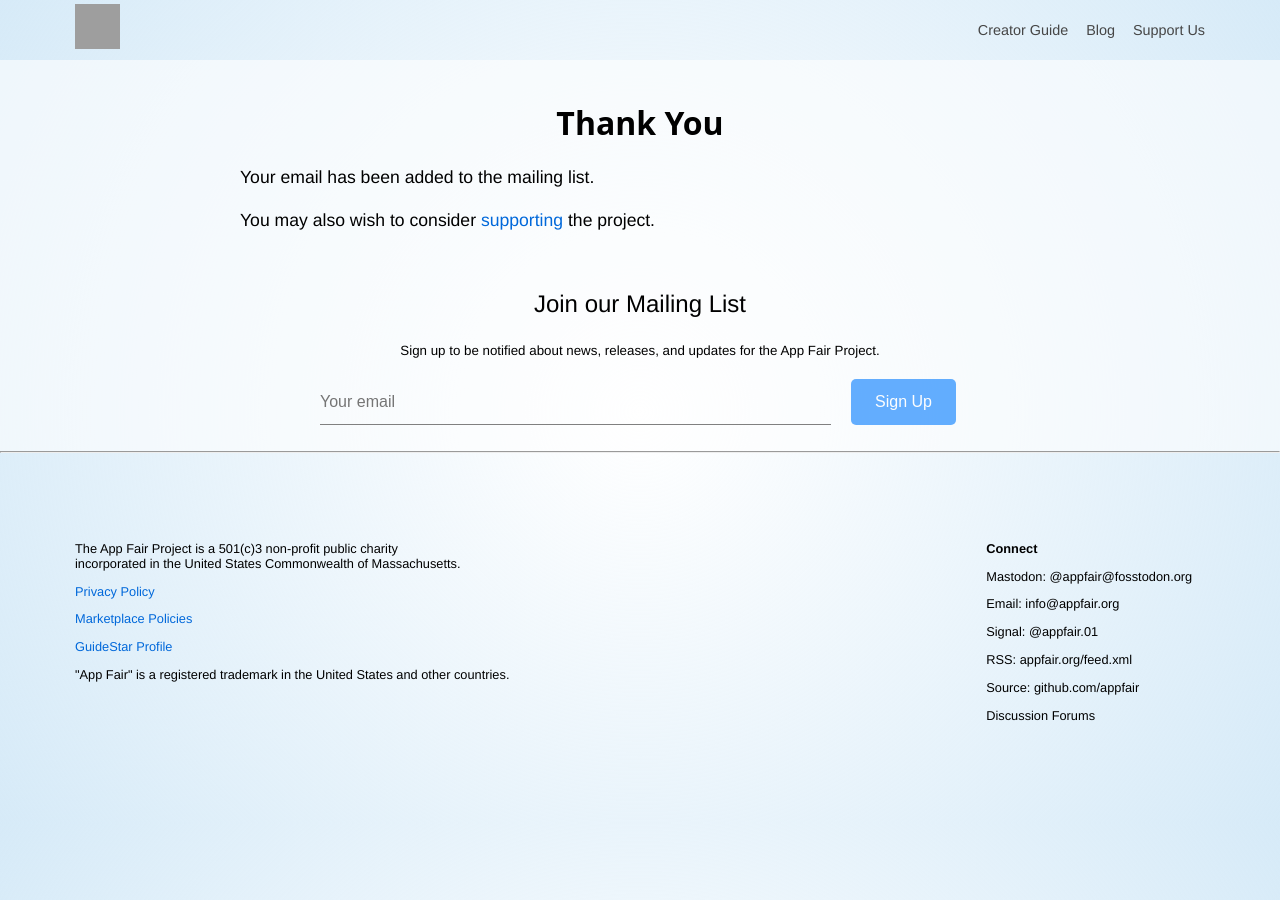
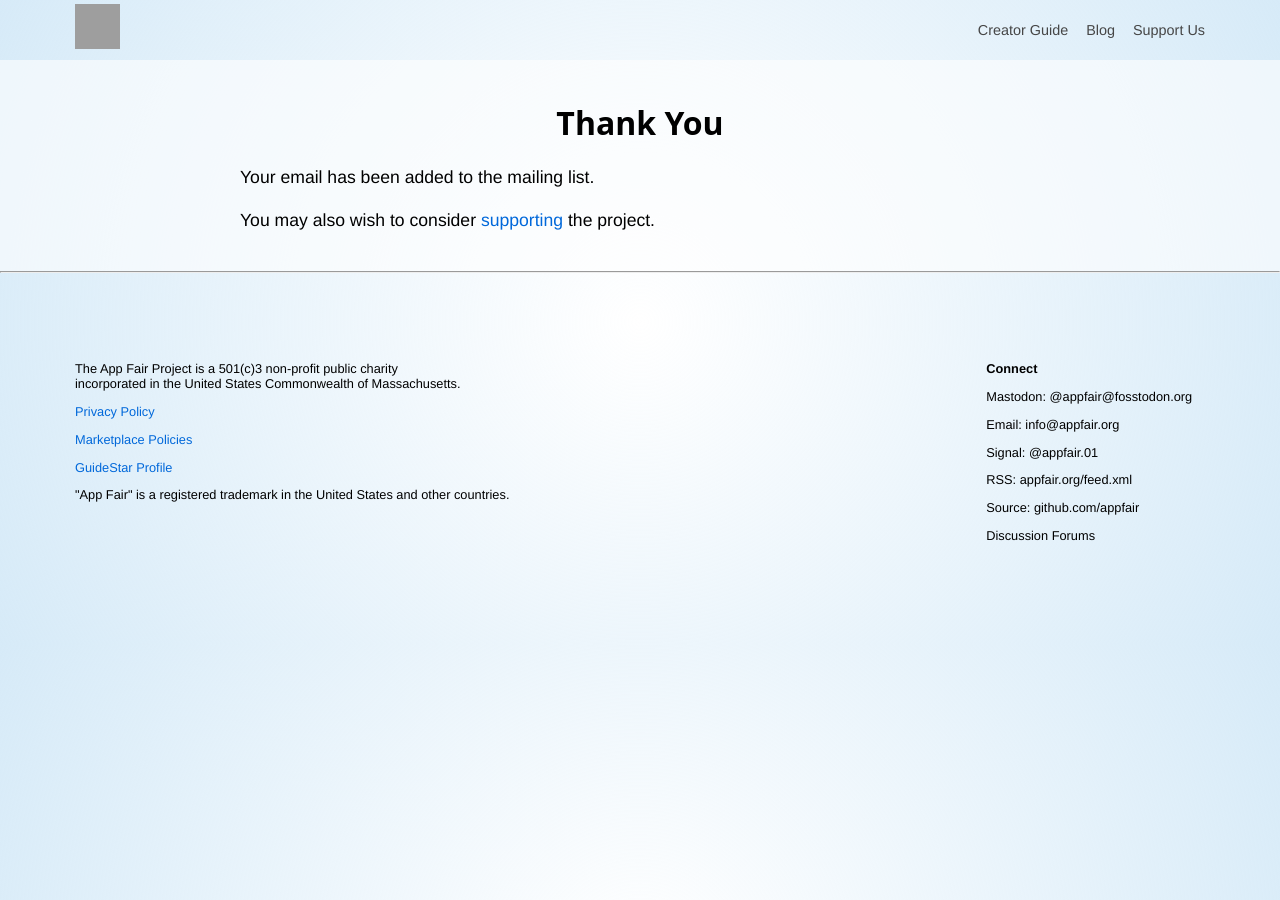
Before and after one commit to fairapps/fairapps.github.io, a Jekyll site: the page built from emailsignup/index.md, in a window 1280 px wide. Built offline with Jekyll 4.4.1, drawn with Linux system fonts in a browser that asks for light colours; grey boxes are pictures that could not be loaded.

Commit message:
Disable display of mailing list signup form when the page itself is the signup receipt

```diff
--- a/_includes/mailing-list.html
+++ b/_includes/mailing-list.html
@@ -1,3 +1,4 @@
+{% unless page.url contains '/emailsignup/' %}
 <div style="width: 50%;" class="site-width centered" id="mailing-list-signup-container">
   <h2>Join our Mailing List</h2>
   <p><small>Sign up to be notified about news, releases, and updates for the App Fair Project.</small></p>
@@ -24,3 +25,4 @@ if (localStorage.getItem('mailingListSignedUp') === 'true') {
   document.querySelector('#mailing-list-signup-button').style.opacity = '60%';
 }
 </script>
+{% endunless %}
```
